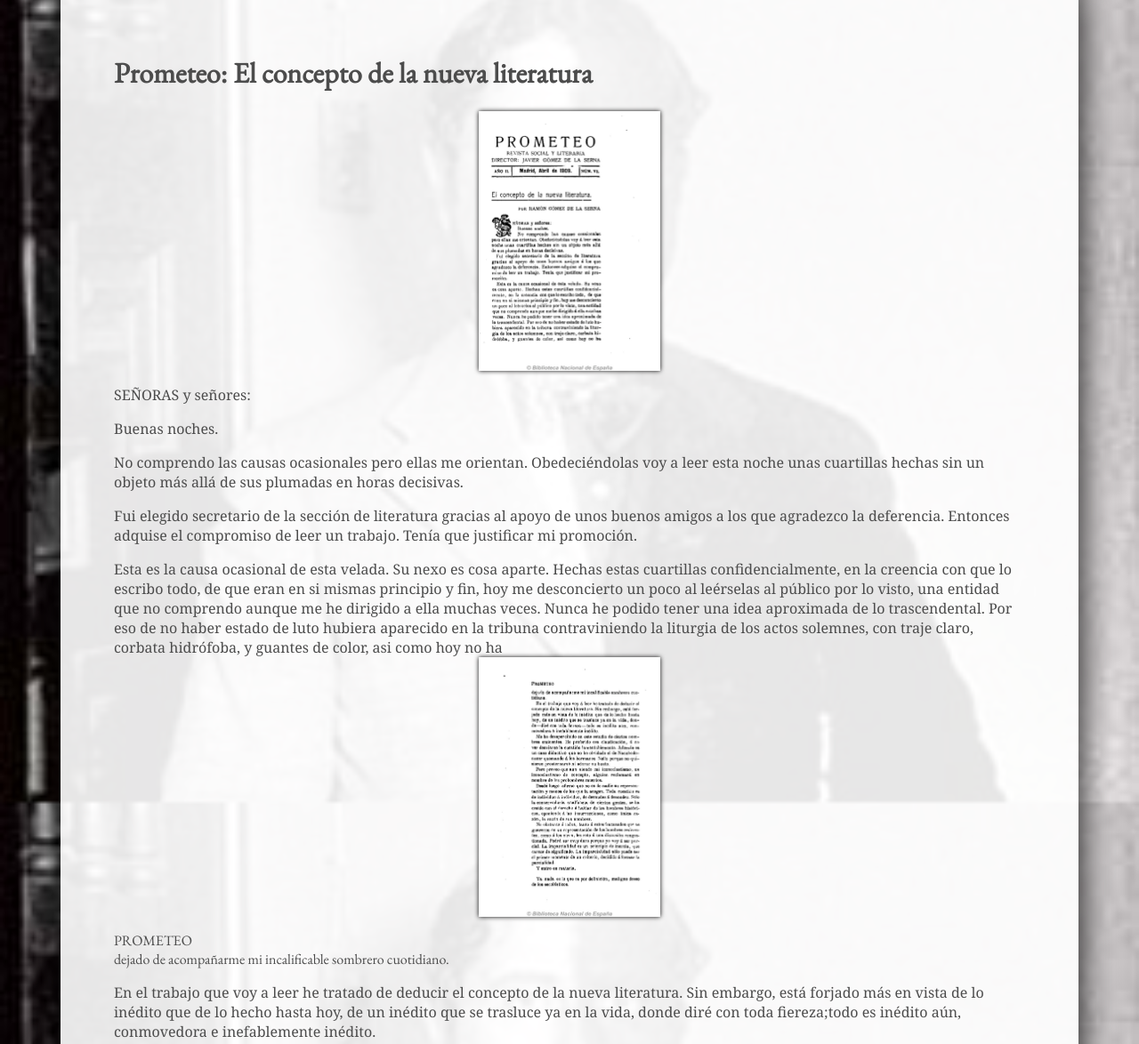
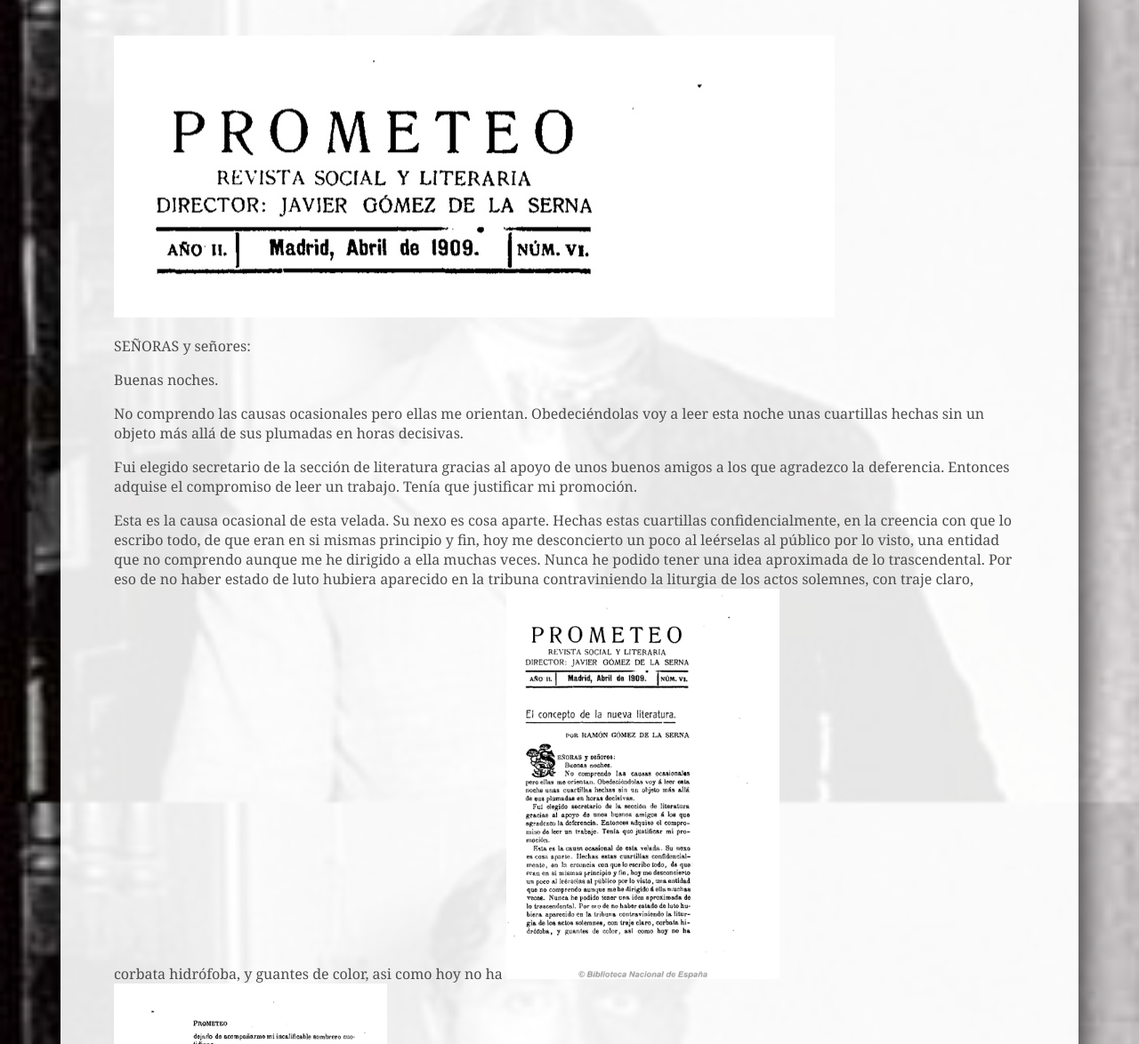
Before and after one commit to josebakmoreno/lanuevaliteratura, a plain HTML site: page index.html in a window 1280 px wide. Shown: the part 60-1234 px from the top of the page at 89% size. Drawn offline with nearby package versions, Linux system fonts and the light colour scheme.

Commit message:
actualizacion

```diff
--- a/index.html
+++ b/index.html
@@ -11,8 +11,9 @@
   </head>
   <body xmlns="http://www.w3.org/1999/xhtml">
 
-   <h1>Prometeo: El concepto de la nueva literatura</h1>
-   <img src="page1.jpg" width="30%" height="45%"></img>
+     <img src=banner.jpg></img>
+
+
 
 
     <p>SEÑORAS y señores:</p>
@@ -44,7 +45,7 @@
       de los actos solemnes, con traje claro, corbata hidrófoba,
       y guantes de color, asi como hoy no ha
 
-      <img src="page2.jpg" width="30%" height="45%"></img>
+      <img src="page1.jpg" width="30%" height="45%"></img> <img src="page2.jpg" width="30%" height="45%"></img>
 
       <header>PROMETEO</header>
       dejado de acompañarme mi incalificable sombrero cuotidiano.
--- a/style.css
+++ b/style.css
@@ -3,10 +3,14 @@
 	background-image:url('ramon.jpg');
 	background-attachment: fixed;
 	background-repeat: no-repeat;
-	background-size: cover; /* esto hace que el fondo no se mueva o background-repeat x o y lo que haceoms es decidir como se didtribuye la ima
+	background-size: cover; /* esto hace que el fondo no se mueva o background-repeat x o y lo que hacemos es decidir como se didtribuye la ima
 	background repeat, no repeat si la imagen es pequeña, tambien hay background size*/
+}
 
-}
+
+
+
+
 
 body {
 	font-family: 'EB Garamond', serif;
@@ -17,7 +21,7 @@
 	width: 80%;
 	margin: 40px auto;
 	padding: 60px;
-	box-shadow: 0 0 40px rgba(0,0,0,5);
+	box-shadow: 0 0 40px rgba(0,0,0,5);}
 	/* son los parametros de orientacion de la luz. Moz y webkit son los rendering engines de moz chrome y safari. ms es para internet explorer */
 
 /* *{	box-sizing:border-box;
```
Also changed, not shown: ._banner.jpg (added), ._prometeo.jpg (added), banner.jpg (added), prometeo.jpg (added).
